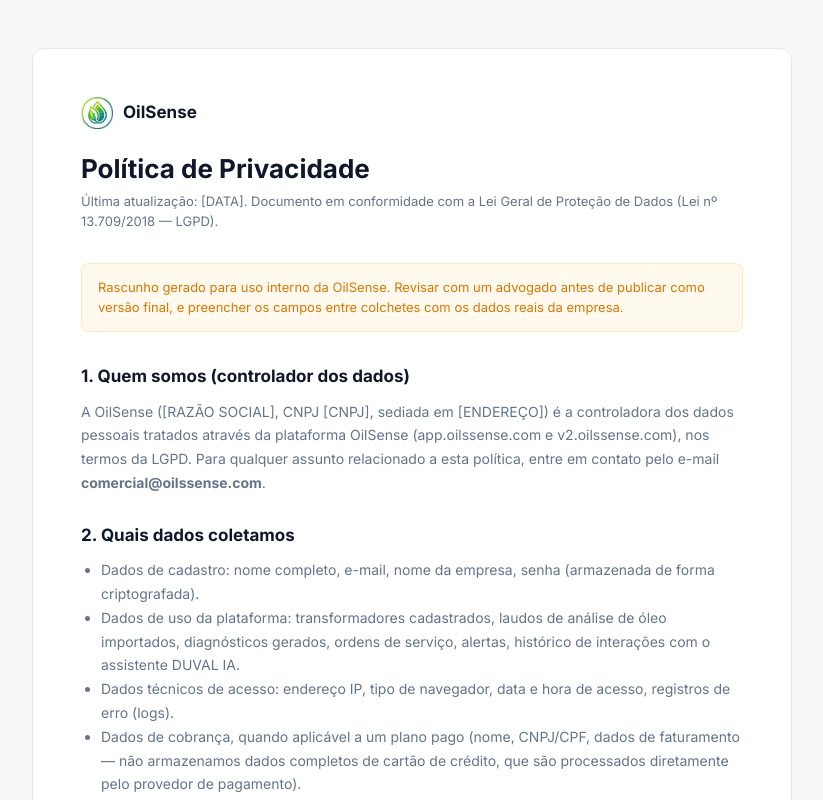
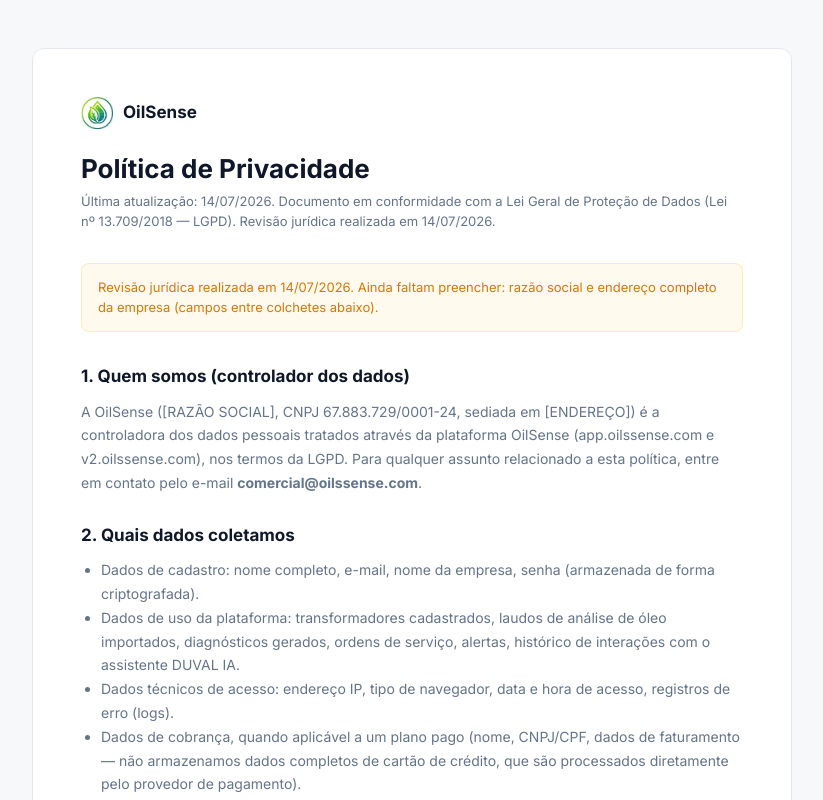
Before and after one commit to andredahora-star/oilsense-v2, a Next.js app: page /privacidade in a window 1280 px wide. Shown: the top 800 px of the page, without its empty margins (228-1051 px from the left). Built offline with nearby package versions, Linux system fonts and the light colour scheme.

Commit message:
chore: atualiza páginas legais com CNPJ e data de revisão jurídica
CNPJ: 67.883.729/0001-24. Revisão jurídica confirmada em 14/07/2026.
Ainda pendentes: razão social, endereço completo e foro/comarca.

```diff
--- a/app/privacidade/page.tsx
+++ b/app/privacidade/page.tsx
@@ -22,15 +22,15 @@
         </div>
         <h1 style={{ fontSize: '26px', fontWeight: 700, color: 'var(--text)', margin: '20px 0 4px' }}>Política de Privacidade</h1>
         <p style={{ fontSize: '13px', color: 'var(--text-muted)', marginBottom: '32px' }}>
-          Última atualização: [DATA]. Documento em conformidade com a Lei Geral de Proteção de Dados (Lei nº 13.709/2018 — LGPD).
+          Última atualização: 14/07/2026. Documento em conformidade com a Lei Geral de Proteção de Dados (Lei nº 13.709/2018 — LGPD). Revisão jurídica realizada em 14/07/2026.
         </p>
 
         <div style={{ background: 'rgba(251, 191, 36, .08)', border: '1px solid rgba(251, 191, 36, .25)', borderRadius: '8px', padding: '14px 16px', marginBottom: '32px', fontSize: '13px', color: '#d97706' }}>
-          Rascunho gerado para uso interno da OilSense. Revisar com um advogado antes de publicar como versão final, e preencher os campos entre colchetes com os dados reais da empresa.
+          Revisão jurídica realizada em 14/07/2026. Ainda faltam preencher: razão social e endereço completo da empresa (campos entre colchetes abaixo).
         </div>
 
         <S n="1" title="Quem somos (controlador dos dados)">
-          A OilSense ([RAZÃO SOCIAL], CNPJ [CNPJ], sediada em [ENDEREÇO]) é a controladora dos dados pessoais tratados através da plataforma OilSense (app.oilssense.com e v2.oilssense.com), nos termos da LGPD.
+          A OilSense ([RAZÃO SOCIAL], CNPJ 67.883.729/0001-24, sediada em [ENDEREÇO]) é a controladora dos dados pessoais tratados através da plataforma OilSense (app.oilssense.com e v2.oilssense.com), nos termos da LGPD.
           Para qualquer assunto relacionado a esta política, entre em contato pelo e-mail <strong>comercial@oilssense.com</strong>.
         </S>
 
--- a/app/termos/page.tsx
+++ b/app/termos/page.tsx
@@ -22,11 +22,11 @@
         </div>
         <h1 style={{ fontSize: '26px', fontWeight: 700, color: 'var(--text)', margin: '20px 0 4px' }}>Termos de Uso</h1>
         <p style={{ fontSize: '13px', color: 'var(--text-muted)', marginBottom: '32px' }}>
-          Última atualização: [DATA].
+          Última atualização: 14/07/2026. Revisão jurídica realizada em 14/07/2026.
         </p>
 
         <div style={{ background: 'rgba(251, 191, 36, .08)', border: '1px solid rgba(251, 191, 36, .25)', borderRadius: '8px', padding: '14px 16px', marginBottom: '32px', fontSize: '13px', color: '#d97706' }}>
-          Rascunho gerado para uso interno da OilSense. Revisar com um advogado antes de publicar como versão final, e preencher os campos entre colchetes com os dados reais da empresa e do plano comercial vigente.
+          Revisão jurídica realizada em 14/07/2026. Ainda faltam preencher: razão social e endereço da empresa (item 1 da Política de Privacidade), foro/comarca (item 12 abaixo), e a cláusula 5 (planos e cobrança) quando o modelo de cobrança for implementado.
         </div>
 
         <S n="1" title="Aceitação dos termos">
```
